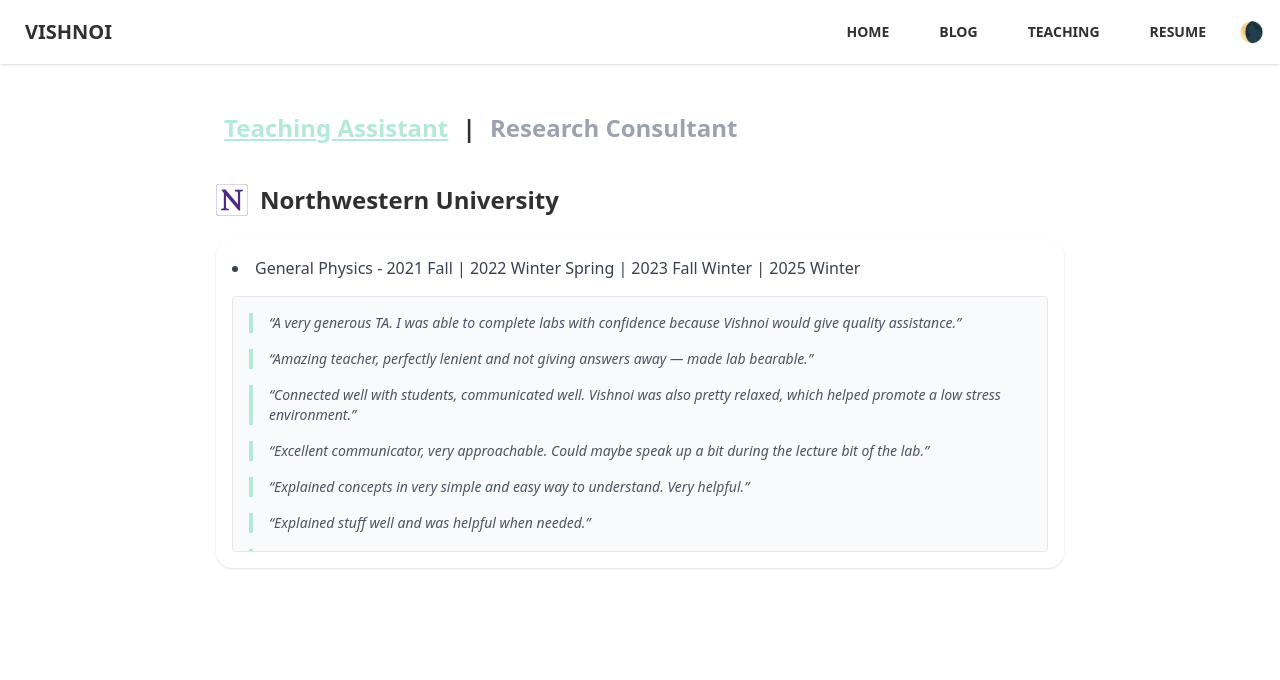
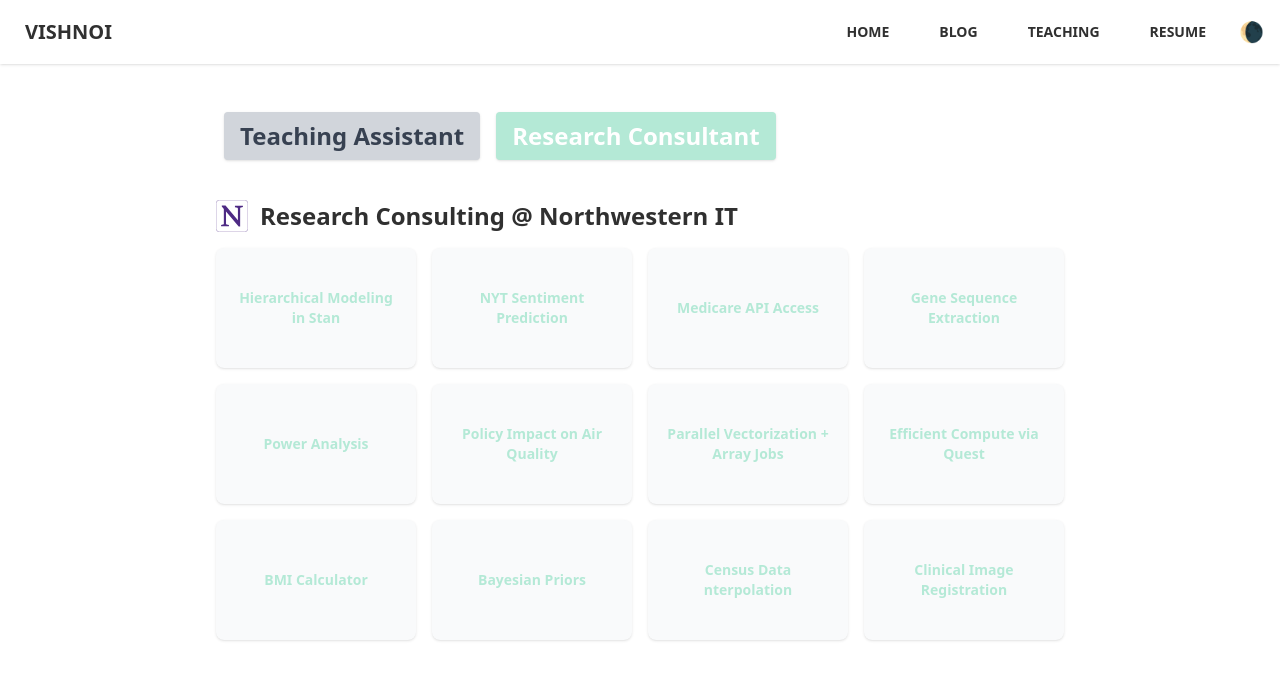
Before and after one commit to s-vishnoi/portfolio, a Vue app: page /teaching in a window 1280 px wide. Shown: the top 680 px of the page. Built offline with nearby package versions, Linux system fonts and the light colour scheme.

Commit message:
toggle pad

```diff
--- a/src/pages/Teaching.vue
+++ b/src/pages/Teaching.vue
@@ -4,47 +4,22 @@
     <h1 class="text-2xl font-bold mb-6 text-left">
       <button
         @click="currentView = 'ta'"
-        :class="currentView === 'ta' ? 'text-accent underline' : 'text-gray-400 hover:text-accent'"
-        class="mx-2"
+        :class="currentView === 'ta' ? 'bg-accent text-white' : 'bg-base-300 text-gray-700 hover:text-accent'"
+        class="mx-2 px-4 py-2 rounded shadow transition"
       >
         Teaching Assistant
       </button>
-      |
       <button
         @click="currentView = 'consultant'"
-        :class="currentView === 'consultant' ? 'text-accent underline' : 'text-gray-400 hover:text-accent'"
-        class="mx-2"
+        :class="currentView === 'consultant' ? 'bg-accent text-white' : 'bg-base-300 text-gray-700 hover:text-accent'"
+        class="mx-2 px-4 py-2 rounded shadow transition"
       >
         Research Consultant
       </button>
     </h1>
 
-    <!-- Teaching Assistant Section -->
-    <div v-if="currentView === 'ta'" class="space-y-6">
-      <h2 class="text-2xl font-semibold text-black-400 flex items-center gap-3">
-        <img src="/logos/NU_PA_logo.svg" alt="NU logo" class="h-8" />
-        Northwestern University
-      </h2>
-      <div class="bg-base-100 p-4 rounded-box shadow space-y-2">
-        <ul class="list-disc list-inside text-gray-700 mb-4">
-          <li>General Physics - 2021 Fall | 2022 Winter Spring | 2023 Fall Winter | 2025 Winter</li>
-        </ul>
-
-        <!-- Scrollable Testimonials -->
-        <div class="max-h-64 overflow-y-auto space-y-4 p-4 border rounded bg-base-200">
-          <blockquote
-            v-for="(quote, index) in nuTestimonials"
-            :key="index"
-            class="italic text-sm text-gray-600 border-l-4 border-accent pl-4"
-          >
-            “{{ quote }}”
-          </blockquote>
-        </div>
-      </div>
-    </div>
-
     <!-- Consultant Section -->
-    <div v-else>
+    <div v-if="currentView === 'consultant'">
       <h2 class="text-2xl font-semibold text-black-400 flex items-center gap-3 mb-4">
         <img src="/logos/NU_PA_logo.svg" alt="NU logo" class="h-8" />
         Research Consulting @ Northwestern IT
@@ -71,6 +46,30 @@
         </div>
       </div>
     </div>
+
+    <!-- Teaching Assistant Section -->
+    <div v-else class="space-y-6">
+      <h2 class="text-2xl font-semibold text-black-400 flex items-center gap-3">
+        <img src="/logos/NU_PA_logo.svg" alt="NU logo" class="h-8" />
+        Northwestern University
+      </h2>
+      <div class="bg-base-100 p-4 rounded-box shadow space-y-2">
+        <ul class="list-disc list-inside text-gray-700 mb-4">
+          <li>General Physics - 2021 Fall | 2022 Winter Spring | 2023 Fall Winter | 2025 Winter</li>
+        </ul>
+
+        <!-- Scrollable Testimonials -->
+        <div class="max-h-64 overflow-y-auto space-y-4 p-4 border rounded bg-base-200">
+          <blockquote
+            v-for="(quote, index) in nuTestimonials"
+            :key="index"
+            class="italic text-sm text-gray-600 border-l-4 border-accent pl-4"
+          >
+            “{{ quote }}”
+          </blockquote>
+        </div>
+      </div>
+    </div>
   </section>
 </template>
 
@@ -79,7 +78,7 @@
 import { nuTestimonials } from '../data/nuTestimonials.js'
 import { consults } from '../data/nuConsults.js'
 
-const currentView = ref('ta')
+const currentView = ref('consultant') // ✅ Default is now 'consultant'
 </script>
 
 <style scoped>
```
Lines whose indentation alone changed are shown as unchanged.
